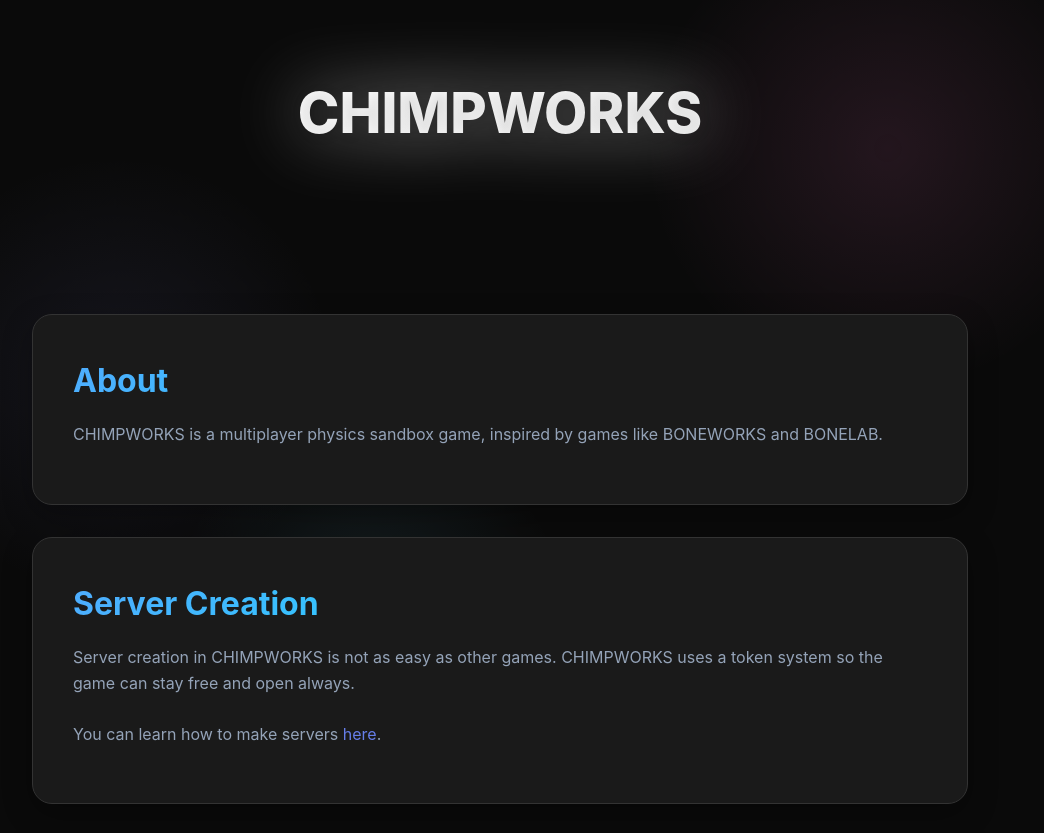
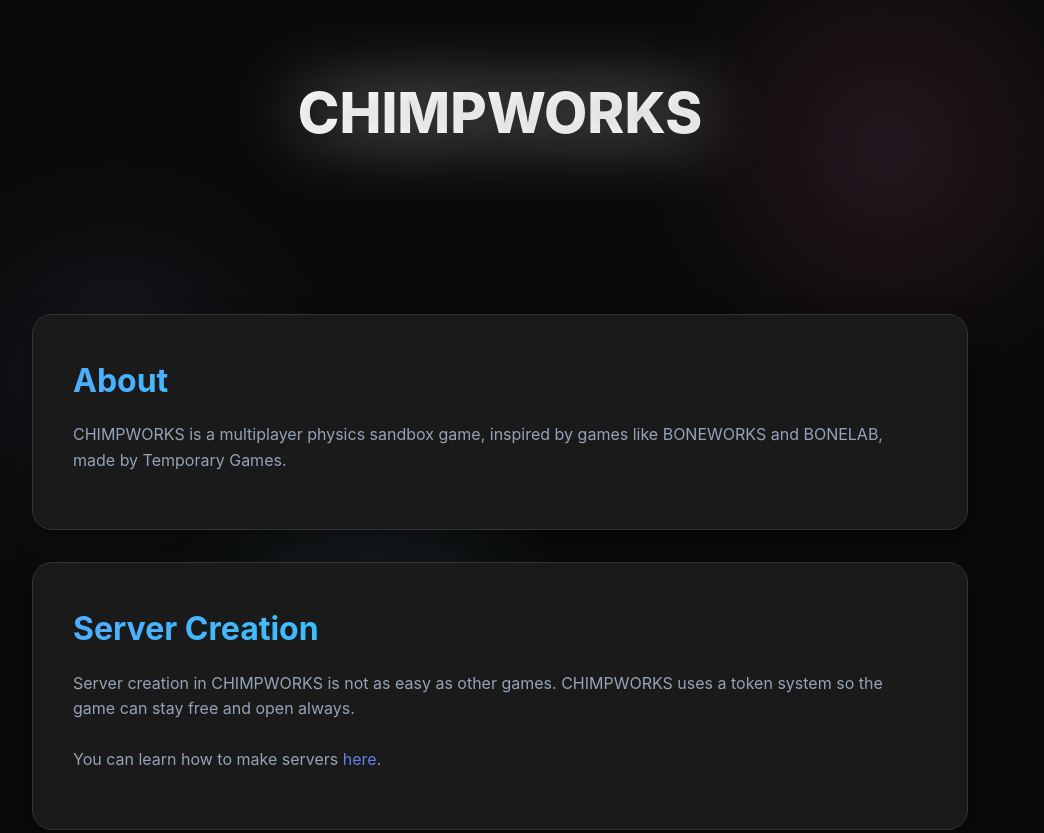
Before and after one commit to TensulStudios/chimpworks, a website: page index.html in a window 1280 px wide. Shown: the top 833 px of the page, without its empty margins (140-1184 px from the left). Drawn offline with Linux system fonts and the light colour scheme.

Commit message:
Update index.html

```diff
--- a/index.html
+++ b/index.html
@@ -353,7 +353,7 @@
   <main>
     <section class="card">
       <h2>About</h2>
-      <p>CHIMPWORKS is a multiplayer physics sandbox game, inspired by games like BONEWORKS and BONELAB.</p>
+      <p>CHIMPWORKS is a multiplayer physics sandbox game, inspired by games like BONEWORKS and BONELAB, made by Temporary Games.</p>
     </section>
     <section class="card">
       <h2>Server Creation</h2>
```
